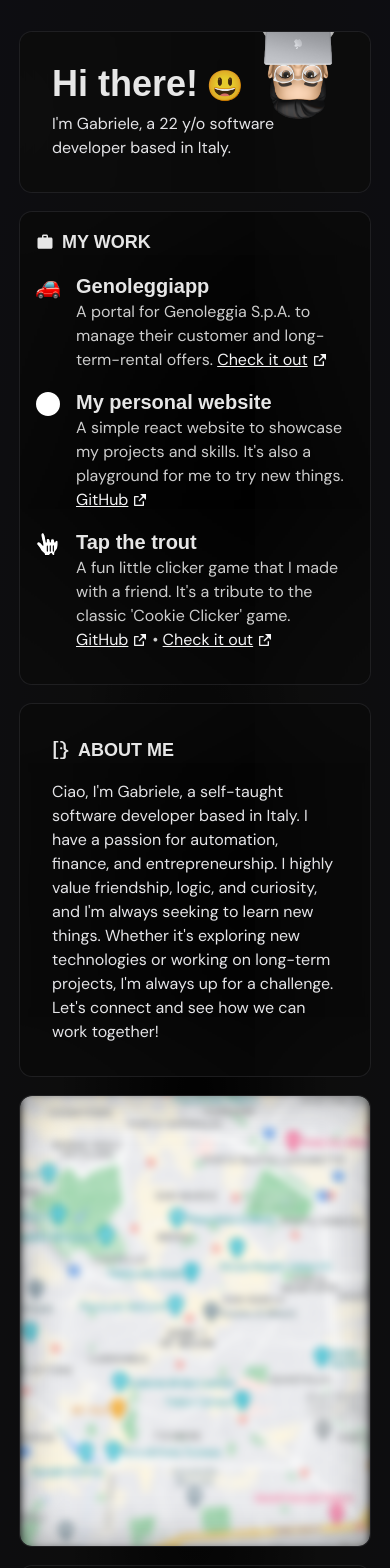
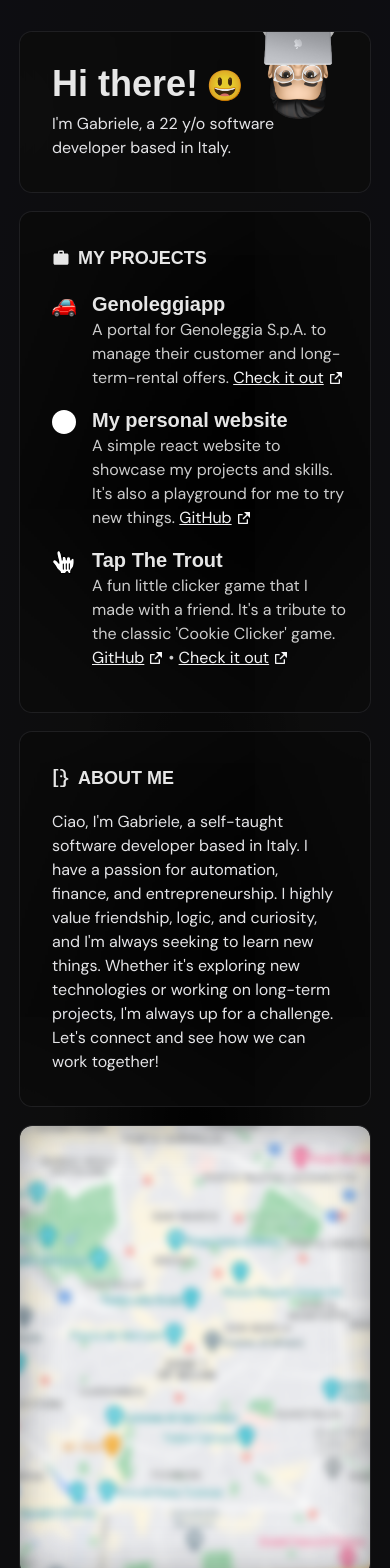
Before and after one commit to 965311532/gabrielearmento.com, a React (Vite) app: page / in a window 390 px wide. Shown: the top 1568 px of the page. Built offline with nearby package versions, Linux system fonts and the light colour scheme; no server answers; a web font is replaced by a local one.

Commit message:
Refactor

```diff
--- /dev/null
+++ b/lib/utils.js
@@ -0,0 +1,7 @@
+import clsx from "clsx";
+import { twMerge } from "tailwind-merge";
+
+export function clsxm(...args) {
+  // Combine clsx and twMerge to merge Tailwind classes conditionally
+  return twMerge(clsx(...args));
+}
--- a/package.json
+++ b/package.json
@@ -19,7 +19,8 @@
     "react-responsive": "^9.0.2",
     "react-tooltip": "^4.5.1",
     "react-wrap-balancer": "^0.4.0",
-    "swr": "^2.0.3"
+    "swr": "^2.0.3",
+    "tailwind-merge": "^1.10.0"
   },
   "devDependencies": {
     "@types/react": "^18.0.27",
--- a/src/App.jsx
+++ b/src/App.jsx
@@ -1,6 +1,9 @@
-import { SiSuperuser } from "react-icons/si";
+import { FaTools } from "react-icons/fa";
+import { MdWork } from "react-icons/md";
+import { SiGithub, SiSuperuser } from "react-icons/si";
 import { useMediaQuery } from "react-responsive";
-import Card from "./components/Card";
+import { clsxm } from "../lib/utils";
+import { Card, CardHeader } from "./components/Card";
 import Footer from "./components/Footer";
 import GithubWidget from "./components/GithubWidget";
 import MapsWidget from "./components/MapsWidget";
@@ -14,12 +17,9 @@ function App() {
 
   return (
     <div className="mx-auto grid max-w-3xl grid-cols-6 gap-5 p-5 pt-8 md:p-10 2xl:max-w-[1200px] 2xl:gap-6 scroll-smooth">
-      <Card
-        sizeClass="h-full"
-        spanClass="col-span-6 relative overflow-hidden"
-        bgClass="bg-black"
-      >
-        <div className="flex flex-col md:flex-row items-center justify-start w-full md:py-6 md:px-10 p-4">
+      {/* Greetings card */}
+      <Card className="col-span-6 relative">
+        <div className="flex flex-col md:flex-row items-center justify-start w-full">
           <div className="flex flex-row items-baseline justify-start w-full md:w-auto">
             <img
               src="/pfp.png"
@@ -41,14 +41,16 @@ function App() {
           </div>
         </div>
       </Card>
-      <WorkWidget />
-      <Card spanClass="col-span-6 md:col-span-4" bgClass="bg-black p-8">
-        <div className="w-full">
-          <div className="text-lg uppercase font-bold font-display text-white/90 inline-flex flex-row flex-shrink items-center justify-start text-left mb-4">
-            <SiSuperuser className="mr-2" />
-            <span>About me</span>
-          </div>
-        </div>
+
+      {/* Projects card */}
+      <Card className="col-span-6 md:col-span-6 max-h-[500px] md:max-h-[400px] overflow-y-auto">
+        <CardHeader title="My projects" icon={MdWork} />
+        <WorkWidget />
+      </Card>
+
+      {/* About me card */}
+      <Card className="col-span-6 md:col-span-4">
+        <CardHeader title="About me" icon={SiSuperuser} />
         <span className="text-zinc-200">
           Ciao, I'm Gabriele, a self-taught software developer based in Italy. I
           have a passion for automation, finance, and entrepreneurship. I highly
@@ -58,10 +60,36 @@ function App() {
           and see how we can work together!
         </span>
       </Card>
-      <MapsWidget />
-      <StackWidget />
-      <SpotifyWidget />
-      <GithubWidget />
+
+      {/* Map widget */}
+      <Card
+        className={clsxm(
+          "col-span-6 md:col-span-2 md:min-h-[0px] min-h-[450px]",
+          "bg-transparent p-0 md:p-0",
+          "shadow-[inset_0_0_50px_-10px_rgba(0,0,0,0.5)]"
+        )}
+      >
+        <MapsWidget />
+      </Card>
+
+      {/* Stack widget */}
+      <Card className="col-span-6 md:col-span-3">
+        <CardHeader title="My tools" icon={FaTools} />
+        <StackWidget />
+      </Card>
+
+      {/* Spotify widget */}
+      <Card className="col-span-6 md:col-span-3 min-h-[300px]">
+        <SpotifyWidget />
+      </Card>
+
+      {/* Github widget */}
+      <Card className="col-span-6">
+        <CardHeader title="Github contributions" icon={SiGithub} />
+        <GithubWidget />
+      </Card>
+
+      {/* Footer */}
       <div className="col-span-6 p-6">
         <Footer />
       </div>
--- a/src/components/Card.jsx
+++ b/src/components/Card.jsx
@@ -1,8 +1,28 @@
-export default function Card({ spanClass, bgClass, sizeClass, children }) {
+import { clsxm } from "../../lib/utils";
+
+export function CardHeader({ title, icon: Icon }) {
+  return (
+    <div className="w-full mb-4">
+      <div className="text-lg uppercase font-bold font-display text-white/90 inline-flex flex-row flex-shrink items-center justify-start text-left">
+        <Icon className="mr-2" />
+        <span>{title}</span>
+      </div>
+    </div>
+  );
+}
+
+export function Card({ className, children }) {
   // This is needed because Tailwind can't parse dynamic classes
   return (
     <div
-      className={`${spanClass} shadow-[inset_0_0_500px_-10px_rgba(255,255,255,0.1)] p-4 ring-1 ring-zinc-800/70 rounded-xl md:rounded-[20px] flex flex-col justify-center items-center ${bgClass} ${sizeClass}`}
+      className={clsxm(
+        "bg-black shadow-[inset_0_0_500px_-10px_rgba(255,255,255,0.1)]",
+        "p-8 md:p-12 rounded-xl md:rounded-xl",
+        "ring-1 ring-zinc-800/70 ",
+        "flex flex-col justify-center items-center",
+        "overflow-hidden",
+        className
+      )}
     >
       {children}
     </div>
--- a/src/components/Flag.jsx
+++ b/src/components/Flag.jsx
@@ -1,11 +1,11 @@
-import clsx from "clsx";
 import regionToCountryCode from "../../lib/countryCodes.js";
+import { clsxm } from "../../lib/utils.js";
 
 export default function Flag({ country, className, ...props }) {
   var countryCode = regionToCountryCode[country];
   if (!countryCode) return null;
   return (
-    <span className={clsx("inline-block", className)}>
+    <span className={clsxm("inline-block", className)}>
       <img
         src={`https://flagcdn.com/96x72/${countryCode}.png`}
         crossOrigin="anonymous"
--- a/src/components/MapsWidget.jsx
+++ b/src/components/MapsWidget.jsx
@@ -1,12 +1,11 @@
-import clsx from "clsx";
-import { useEffect, useState } from "react";
+import { useState } from "react";
+import { clsxm } from "../../lib/utils";
 import useLatestLocation from "../hooks/useLatestLocation";
-import Card from "./Card";
 import Flag from "./Flag";
 
 function PulsingDot({ className }) {
   return (
-    <div className={clsx("absolute w-full h-full select-none", className)}>
+    <div className={clsxm("absolute w-full h-full select-none", className)}>
       <div className="absolute top-1/2 left-1/2 transform -translate-x-1/2 -translate-y-1/2">
         <span className="block h-8 w-8 animate-ping-slow rounded-full bg-blue-400"></span>
       </div>
@@ -26,14 +25,9 @@ export default function MapsWidget() {
   const placeholderImage = "/maps-placeholder.png";
 
   return (
-    <Card
-      sizeClass="h-full md:min-h-[0px] min-h-[450px]"
-      spanClass="col-span-6 md:col-span-2"
-      bgClass="relative p-0 overflow-hidden group shadow-[inset_0_0_50px_-10px_rgba(0,0,0,0.5)]"
-    >
+    <div className="relative w-full h-full group">
       {/* Pulsing dot */}
       {!isMapBlurred && <PulsingDot className="z-10" />}
-
       {/* Info overlay */}
       <div className="absolute z-20 top-0 left-0 w-full h-full bg-black/50 opacity-0 group-hover:opacity-100 rounded-xl transition-all duration-300 flex flex-col items-end justify-end p-6 leading-6">
         <span className="text-white/90">📍 I'm currently in</span>
@@ -49,25 +43,23 @@ export default function MapsWidget() {
           )
         }
       </div>
-
       {/* Placeholder blurred map */}
       <img
         src={placeholderImage}
-        className={clsx(
+        className={clsxm(
           "w-full h-full object-cover scale-110 z-[-1] relative",
           isMapBlurred ? "filter blur-sm" : "hidden"
         )}
       />
-
       {/* Actual map */}
       <img
         src={location.map}
         onLoad={() => setIsMapBlurred(false)}
-        className={clsx(
+        className={clsxm(
           "w-full h-full object-cover scale-110 z-[-1] relative",
           isMapBlurred && "hidden"
         )}
       />
-    </Card>
+    </div>
   );
 }
--- a/src/components/StackWidget.jsx
+++ b/src/components/StackWidget.jsx
@@ -1,4 +1,3 @@
-import { FaTools } from "react-icons/fa";
 import {
   SiAmazonaws,
   SiDocker,
@@ -17,7 +16,6 @@ import {
   SiVercel,
   SiVisualstudiocode,
 } from "react-icons/si";
-import Card from "./Card";
 
 const tools = [
   {
@@ -76,13 +74,6 @@ const tools = [
 
 export default function StackWidget() {
   return (
-    <Card spanClass="col-span-6 md:col-span-3" bgClass="bg-black p-10">
-      <div className="w-full">
-        <div className="text-lg uppercase font-bold font-display text-white/90 inline-flex flex-row flex-shrink items-center justify-start text-left mb-4">
-          <FaTools className="mr-2" />
-          <span>My Tools</span>
-        </div>
-      </div>
     <div className="text-white grid grid-cols-4 gap-1">
       {/* Show the icons with the right color and set a tooltip on each element */}
       {tools.map((tool, index) => {
@@ -99,6 +90,5 @@ export default function StackWidget() {
         );
       })}
     </div>
-    </Card>
   );
 }
--- a/src/components/WorkWidget.jsx
+++ b/src/components/WorkWidget.jsx
@@ -1,9 +1,7 @@
-import { MdWork } from "react-icons/md";
 import { RiExternalLinkFill } from "react-icons/ri";
 import genoleggiappLogo from "../assets/images/genoleggiapp-logo.png";
 import personalWebsiteLogo from "../assets/images/personal-website-logo.svg";
 import tapTheTroutLogo from "../assets/images/tap-the-trout-logo.svg";
-import Card from "./Card";
 
 const projects = [
   {
@@ -22,7 +20,7 @@ const projects = [
   },
   {
     icon: tapTheTroutLogo,
-    name: "Tap the trout",
+    name: "Tap The Trout",
     description:
       "A fun little clicker game that I made with a friend. It's a tribute to the classic 'Cookie Clicker' game.",
     url: "https://tapthetrout.com/",
@@ -63,21 +61,10 @@ function Project({ icon, name, description, url, github }) {
 
 export default function WorkWidget() {
   return (
-    <Card
-      spanClass="col-span-6 md:col-span-6 max-h-[500px] md:max-h-[400px] overflow-y-auto"
-      bgClass="bg-black p-10"
-    >
-      <div className="w-full">
-        <div className="text-lg uppercase font-bold font-display text-white/90 inline-flex flex-row flex-shrink items-center justify-start text-left mb-4">
-          <MdWork className="mr-2" />
-          <span>My work</span>
-        </div>
-      </div>
-      <div className="flex flex-col overflow-auto scrollbar-thin scrollbar-thumb-zinc-800 scrollbar-track-zinc-900/50 pr-8 -mr-10 scroll-smooth">
-        {projects.map((project, index) => {
-          return <Project key={index} {...project} />;
-        })}
-      </div>
-    </Card>
+    <div className="flex flex-col overflow-auto scrollbar-thin scrollbar-thumb-zinc-800 scrollbar-track-zinc-900/50 pr-8 -mr-12 scroll-smooth">
+      {projects.map((project, index) => {
+        return <Project key={index} {...project} />;
+      })}
+    </div>
   );
 }
--- a/tailwind.config.cjs
+++ b/tailwind.config.cjs
@@ -5,7 +5,13 @@ module.exports = {
     extend: {
       animation: {
         "ping-slow": "ping 2s cubic-bezier(0, 0, 0.2, 1) infinite",
+        "ping-very-slow": "ping-odd 5s cubic-bezier(0, 0, 0.2, 1) infinite",
         "spin-very-slow": "spin 15s linear infinite",
+      },
+      keyframes: {
+        "ping-odd": {
+          "35%, 100%": { transform: "scale(2)", opacity: 0 },
+        },
       },
       fontFamily: {
         display: ['"Darker Grotesque"', "sans-serif"],
```
Also changed, not shown: src/components/GithubWidget.jsx (+4 -27 lines), src/components/SpotifyWidget.jsx (+53 -23 lines), 1 other file (tests, documents, lock files or other folders). Lines whose indentation alone changed are shown as unchanged.
